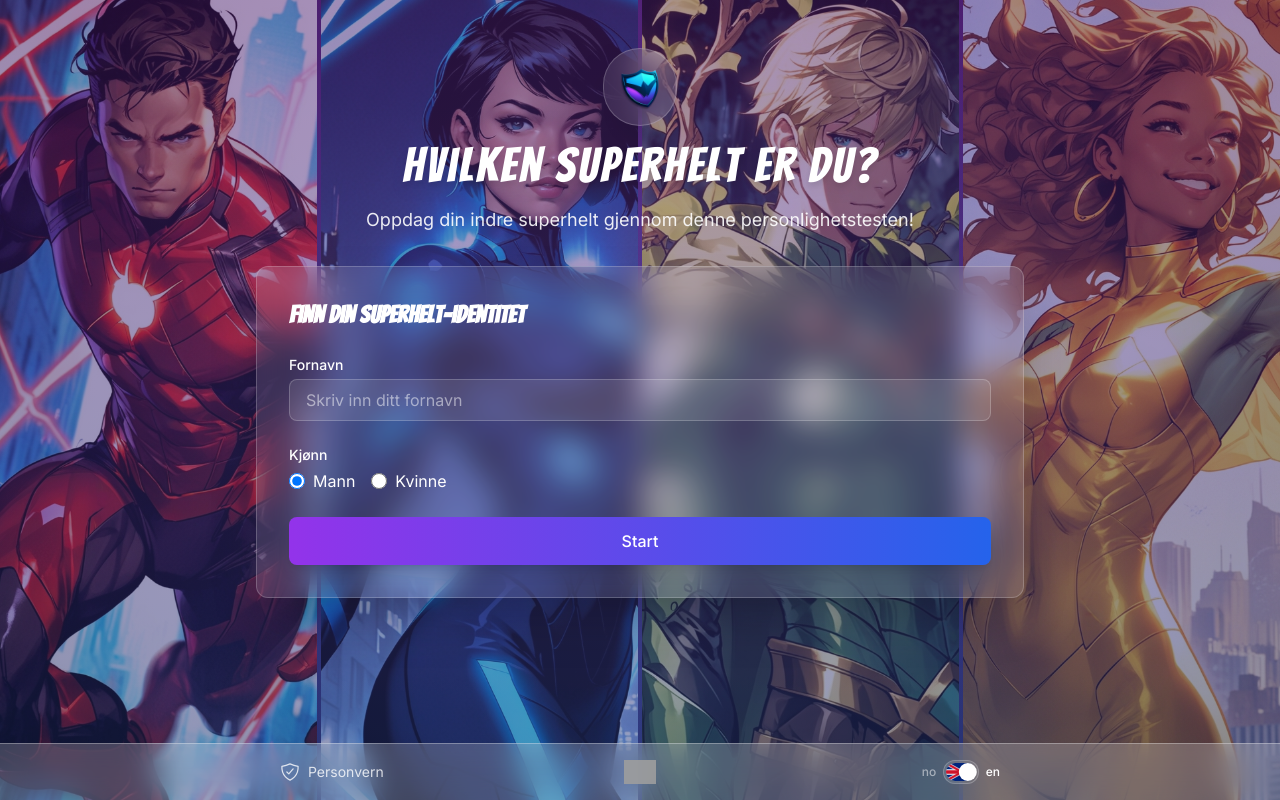
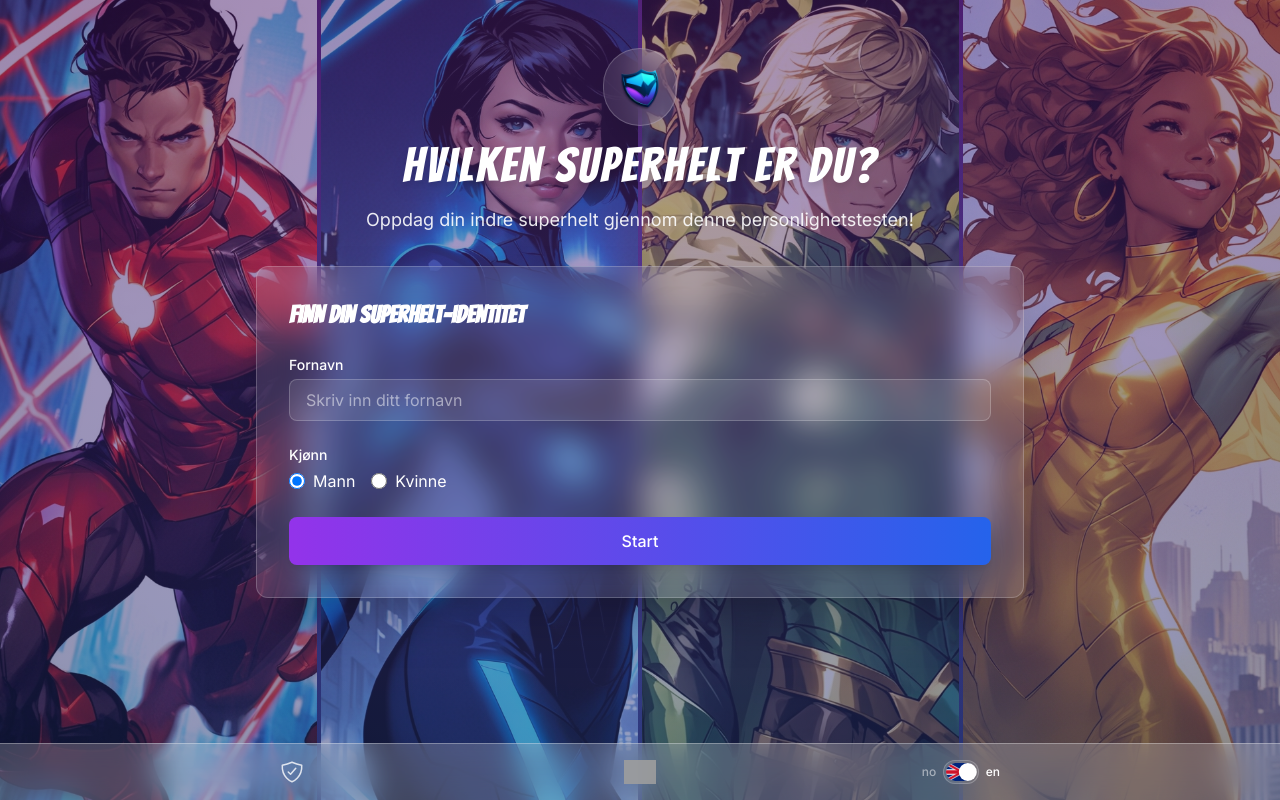
Before and after one commit to JosteinSandKjellsen/hero-app, a Next.js app: page /en in a window 1280 px wide. Built offline with nearby package versions, Linux system fonts and the light colour scheme; grey boxes are pictures that could not be loaded.

Commit message:
Refactor Footer component: update button styling and accessibility attributes; adjust icon size for improved UI consistency

```diff
--- a/app/_components/layout/Footer.tsx
+++ b/app/_components/layout/Footer.tsx
@@ -24,10 +24,11 @@ export function Footer({ variant }: FooterProps = {}): JSX.Element {
           <div className="w-[120px] flex items-center">
             <button
               onClick={() => setIsPrivacyOpen(true)}
-              className="flex items-center gap-2 text-sm text-white/80 hover:text-white transition-colors"
+              className="text-white/80 hover:text-white transition-colors"
+              title={t('button')}
+              aria-label={t('button')}
             >
-              <IoShieldCheckmarkOutline size={20} />
-              <span>{t('button')}</span>
+              <IoShieldCheckmarkOutline size={24} />
             </button>
           </div>
           <div className="flex-1 flex justify-center">
```
